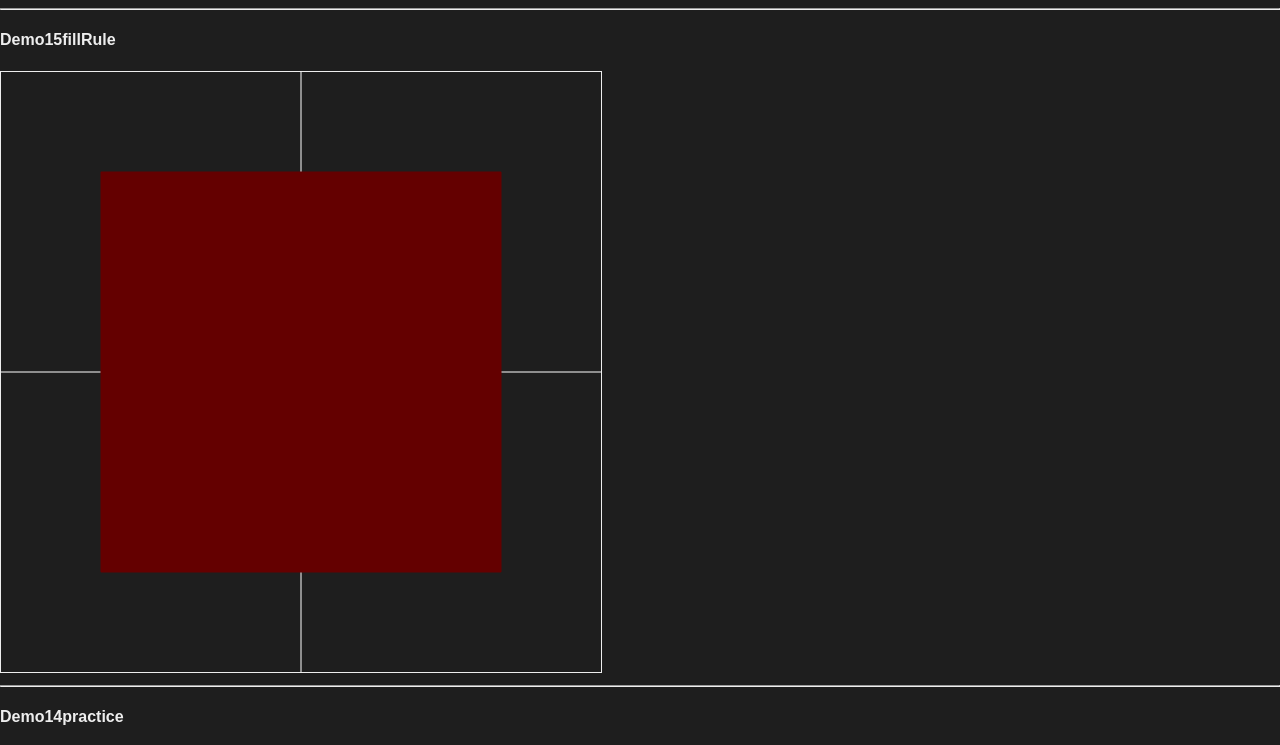
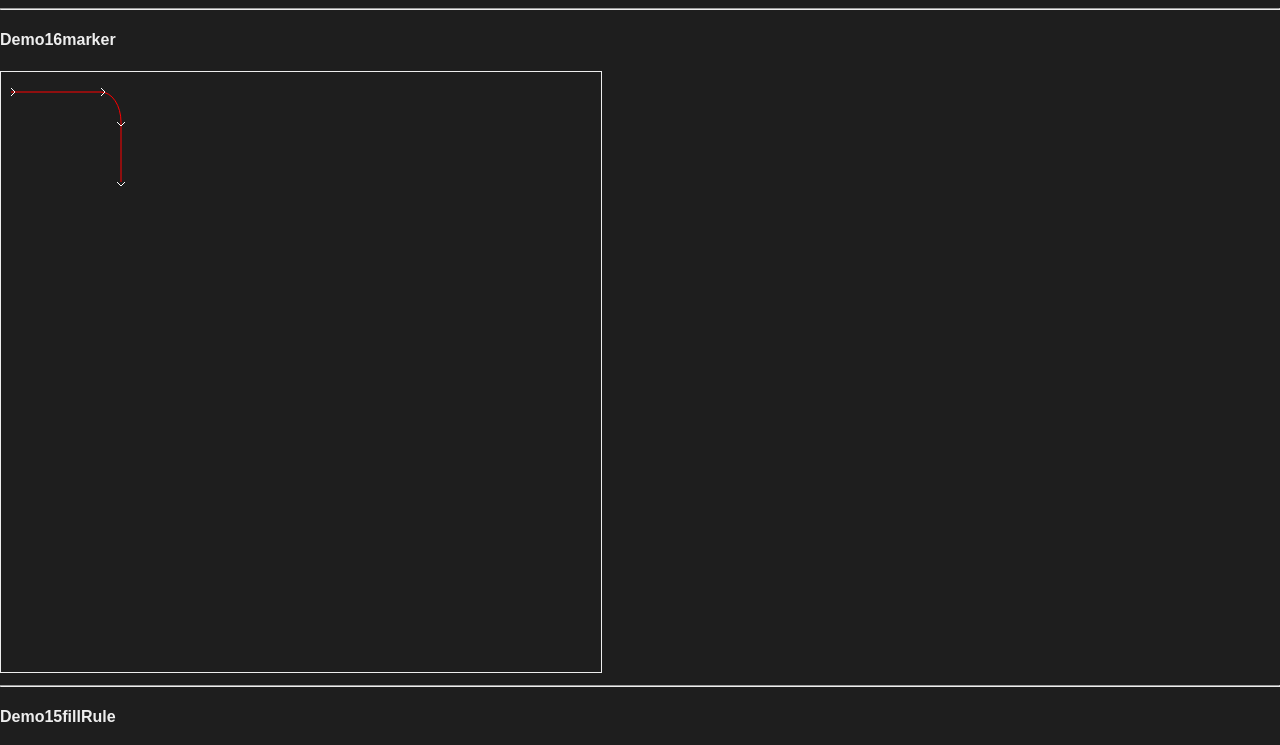
Before and after one commit to AlexSOTe/svg-study, a Vue app: page / in a window 1280 px wide. Shown: the top 745 px of the page. Built offline with nearby package versions, Linux system fonts and the light colour scheme.

Commit message:
标记（marker）

```diff
--- a/src/App.vue
+++ b/src/App.vue
@@ -1,6 +1,12 @@
 <template>
   <div class="App">
     <!--书签：SVG精髓第2版.pdf:P98-->
+
+    <div class="svgItem">
+      <hr />
+      <h4>Demo16marker</h4>
+      <Demo16marker />
+    </div>
 
     <div class="svgItem">
       <hr />
@@ -110,6 +116,7 @@
   import Demo13bezier from './components/svgs/Demo13bezier.vue';
   import Demo14practice from './components/svgs/Demo14practice.vue';
   import Demo15fillRule from './components/svgs/Demo15fillRule.vue';
+  import Demo16marker from './components/svgs/Demo16marker.vue';
 
 
 
--- /dev/null
+++ b/src/components/svgs/Demo16marker.vue
@@ -0,0 +1,73 @@
+<template>
+  <svg xmlns="http://www.w3.org/2000/svg"
+       width="600px"
+       height="600px"
+       viewBox="0 0 600 600">
+    <!--defs-->
+    <defs>
+      <!--
+        refX/refY：把marker内元素的指定位置作为marker元素的中心位置
+        也可以使用 viewBox 和 perserveAspectRatio 属性来控制中心
+      -->
+      <!--
+        不推荐给标记添加标记（嵌套标记）例如使用 path{marker:url(#star);}
+        的时候如果 star 中也有 path 就会出现无线嵌套标记
+      -->
+      <marker id="mCircle"
+              markerWidth="10"
+              markerHeight="10"
+              refX="5"
+              refY="5"
+              orient="auto">
+        <circle cx="5" cy="5" r="4"
+                style="fill:none;stroke:cyan;" />
+      </marker>
+      <marker id="mArrow"
+              markerWidth="4"
+              markerHeight="8"
+              refX="0"
+              refY="4"
+              orient="auto">
+        <path d="M 0 0 4 4 0 8"
+              style="fill:none;stroke:white" />
+      </marker>
+      <marker id="mTriangle"
+              markerWidth="5"
+              markerHeight="10"
+              refX="5"
+              refY="5"
+              orient="auto"
+              markerUnits="userSpaceOnUse">
+        <path d="M 0 0 5 5 0 10 Z"
+              style="fill:none;stroke:white" />
+      </marker>
+    </defs>
+
+    <!--canvas-->
+    <path class="path"
+          d="M 10 20 100 20 A20 30 0 0 1 120 50 L120 110" />
+  </svg>
+</template>
+<script setup lang="ts">
+  import { onMounted, reactive, ref } from "vue";
+  //markerUnits:strokeWidth / userSpaceOnUse
+  //  strokeWidth：marker的坐标单位为stroke的width
+  //  userSpaceOnUse：标记marker的坐标系统和引用该标记的坐标系统一样。
+  //                  不管 stroke-width 为多少，标记都会保持相同尺寸。
+</script>
+<style scoped>
+  svg {
+    border: 1px solid #eee;
+    stroke-width: 1;
+  }
+
+  .path {
+    fill: none;
+    stroke: red;
+    /* marker-start: url(#mCircle);
+    marker-mid: url(#mArrow);
+    marker-end: url(#mTriangle);*/
+    /*为所有顶点使用一个标记*/
+    marker: url(#mArrow);
+  }
+</style>
```
